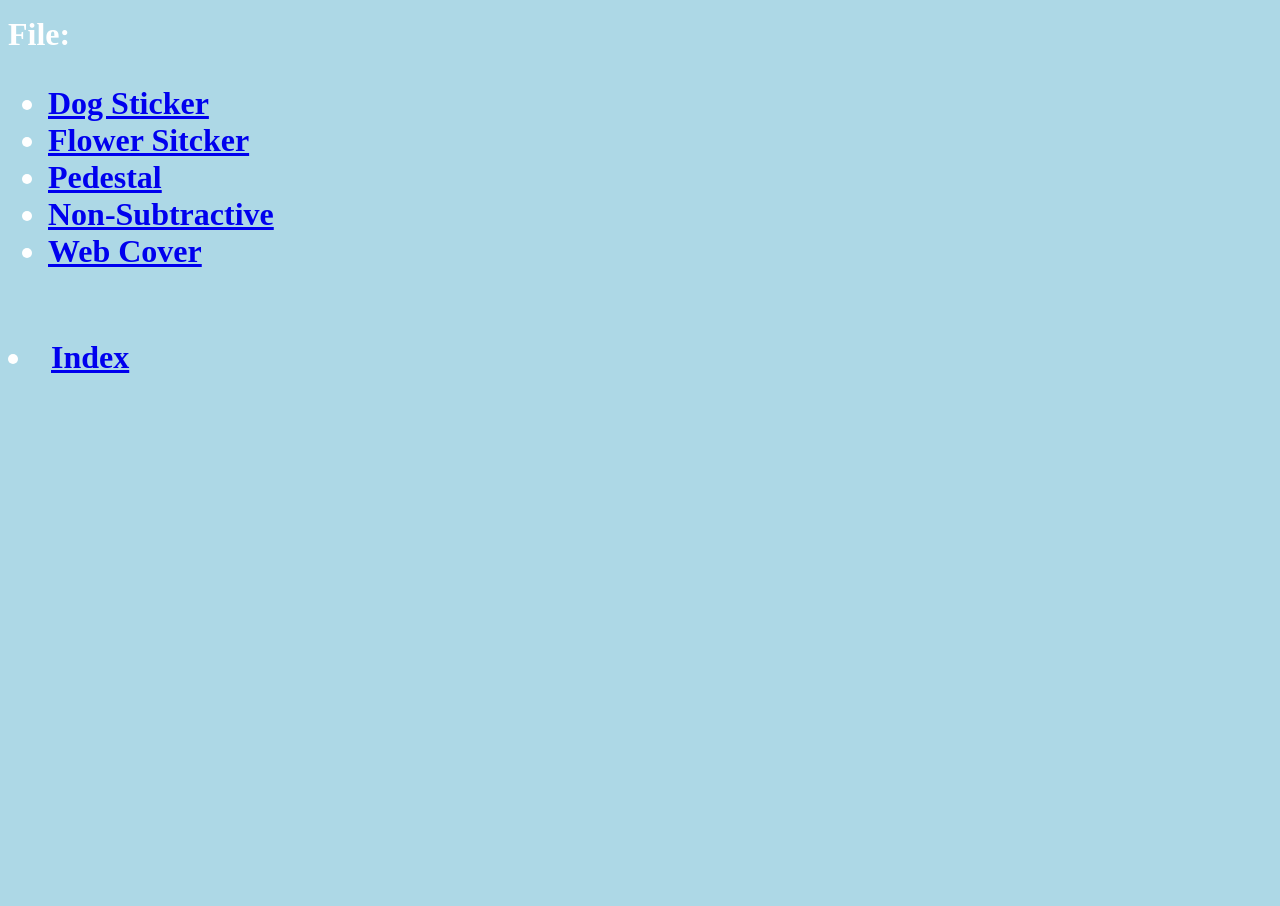
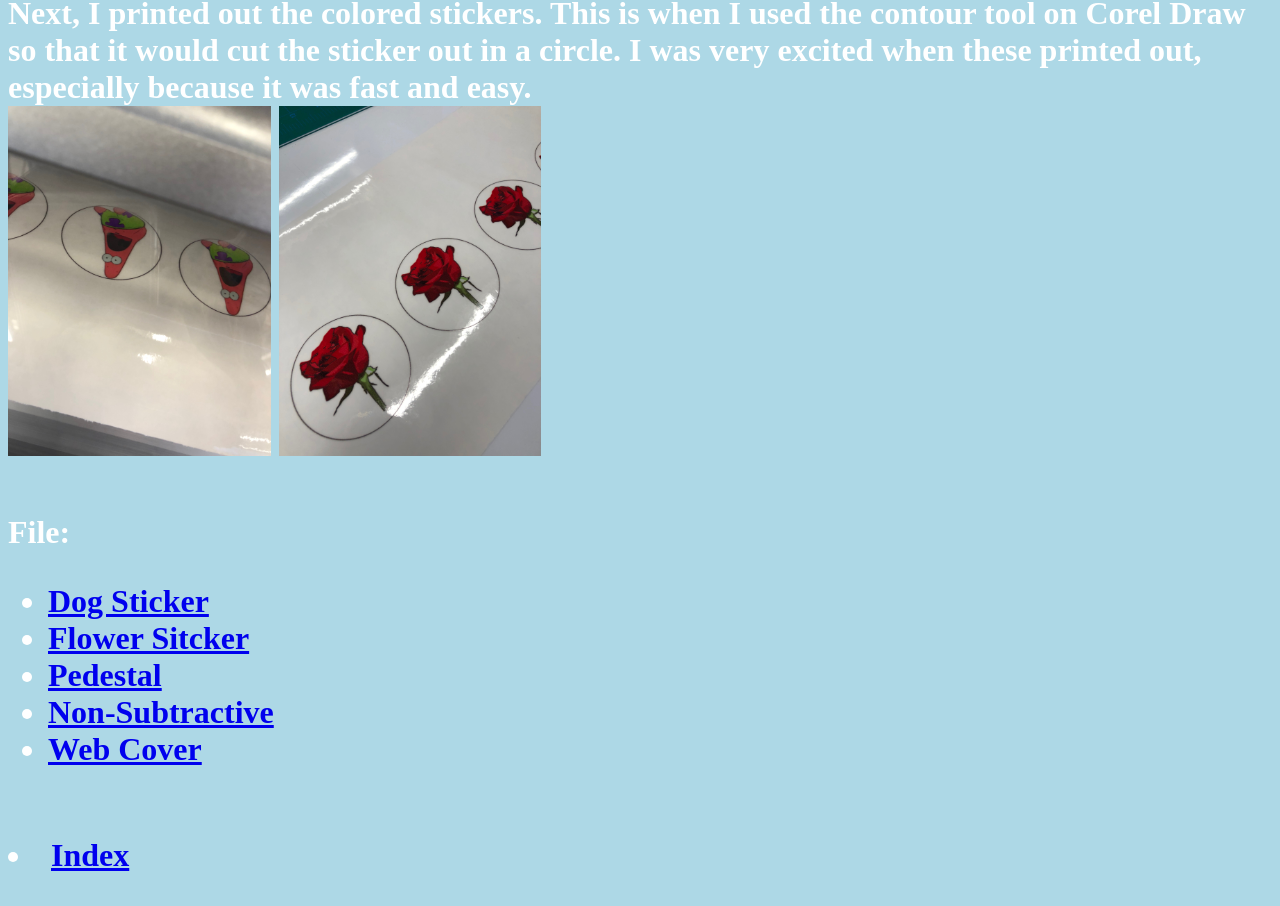
Before and after one commit to wrafab/corlm, a plain HTML site: page r6.html in a window 1280 px wide. Shown: the part 856-1762 px from the top of the page. Before the commit the page ends 1291 px from the top, so only its background shows below. Drawn offline with Linux system fonts and the light colour scheme.

Commit message:
Update r6.html

```diff
--- a/r6.html
+++ b/r6.html
@@ -10,10 +10,15 @@
 <br>
 The first assignment of this rotataion was to make two stickers with the Roland GS-24 CAMM 1 in one color. The, using the  Roland 540i printer, we had to contour and cut colorful stickers. To design all the stickers, I used Corel Draw.
 <br>
-I printed two, one colored stickers and put them on my notebook. With the remaining sticker paper, I cut out a heart and M.
+I printed two, one colored stickers and put them on my notebook. With the remaining sticker paper, I cut out a heart and M. Printing was a little difficult in making sure the printed cut the proper amount of times to cut the sticker, but not cut the paper.
 <br>
 <img src="IMG-7651.JPG" widith="350" height="350" align="center">
 <img src="IMG-7650.JPG" widith="350" height="350" align="center">
+<br>
+Next, I printed out the colored stickers. This is when I used the contour tool on Corel Draw so that it would cut the sticker out in a circle. I was very excited when these printed out, especially because it was fast and easy.
+<br>
+<img src="IMG-7653.JPG" widith="350" height="350" align="center">
+<img src="IMG-7652.JPG" widith="350" height="350" align="center">
 <h1>
 <br>
 File:
```
